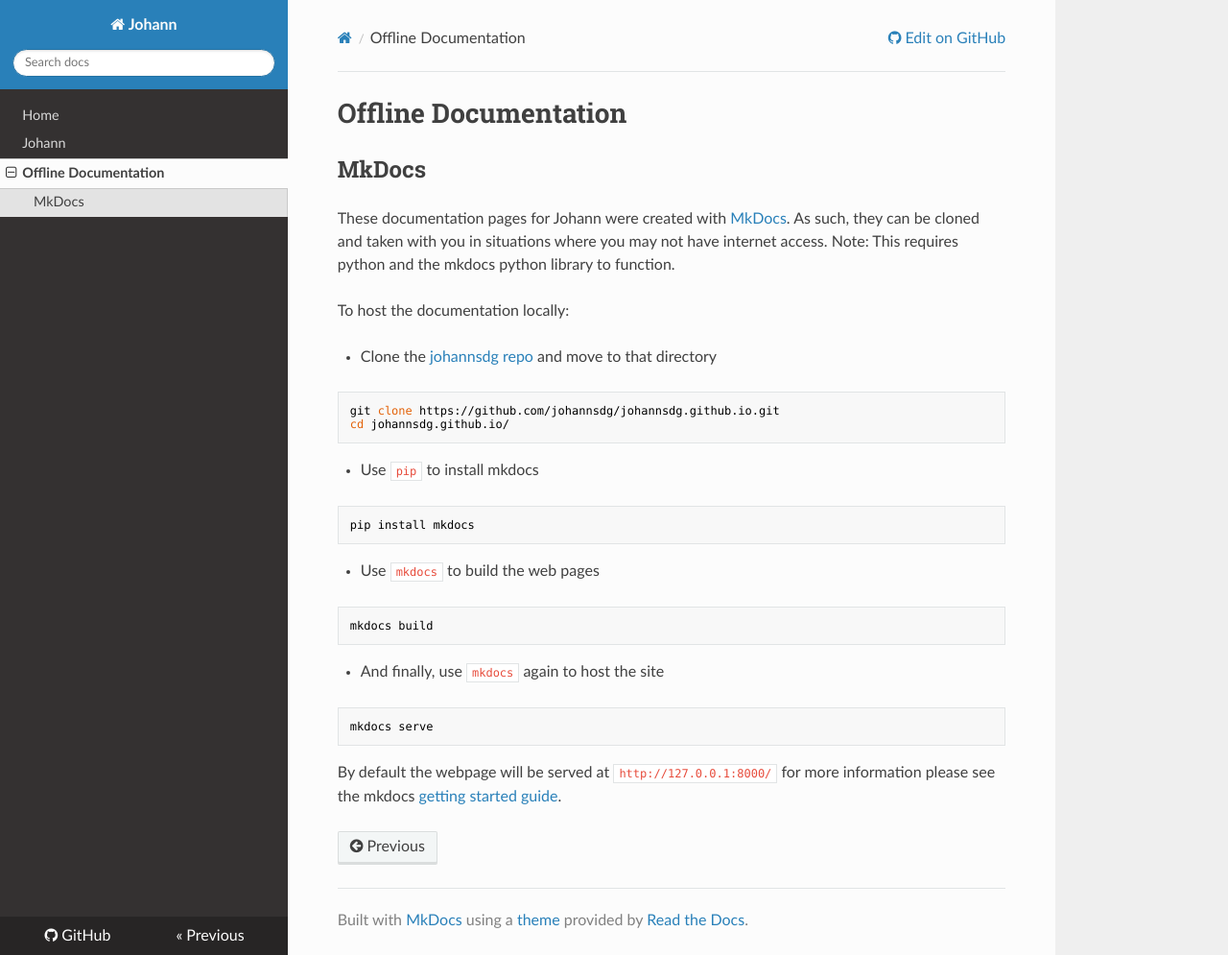
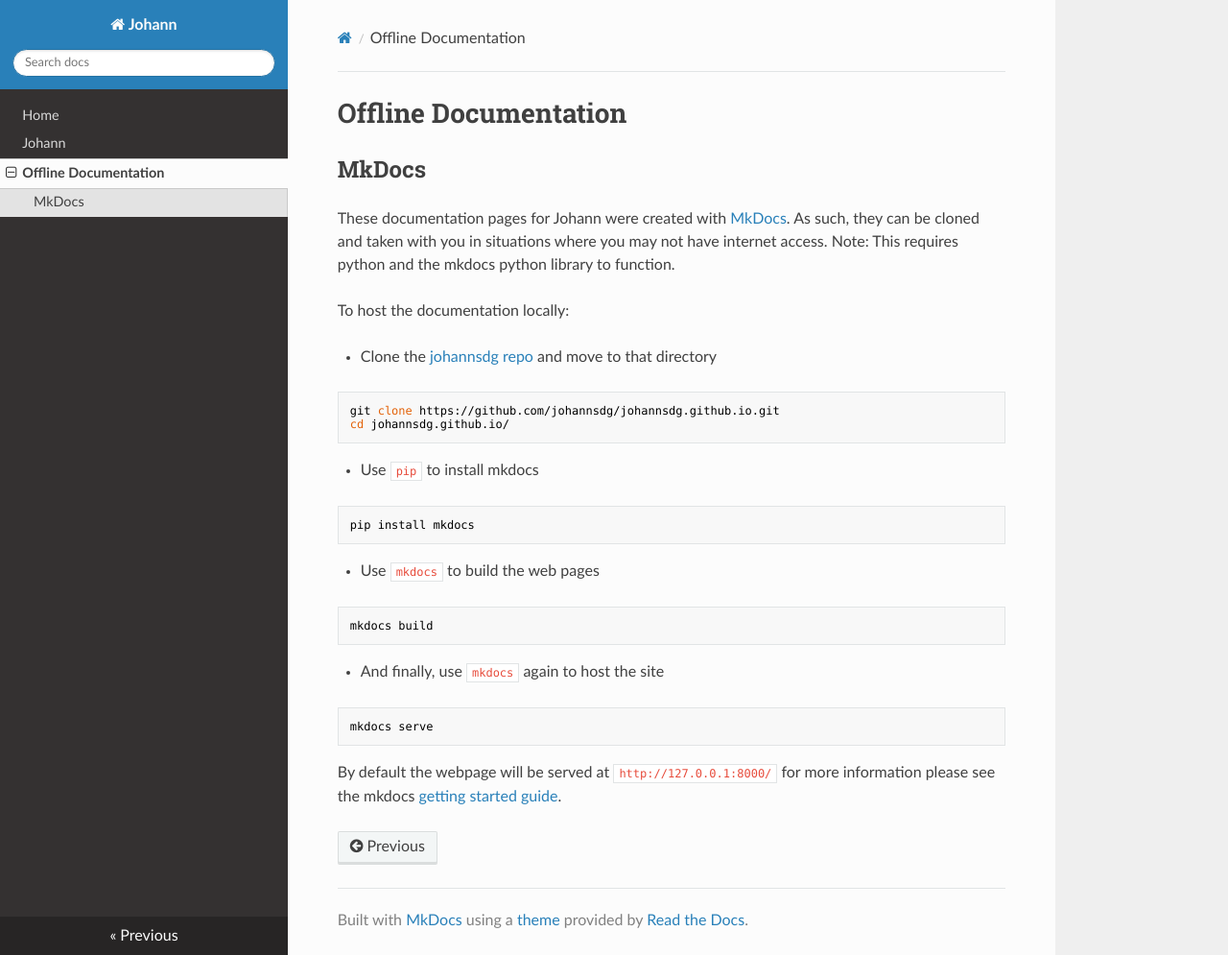
Before and after one commit to johannsdg/johannsdg.github.io, an MkDocs documentation site: the page built from docs/offline_docs.md, in a window 1280 px wide and 995 px high. Shown: the whole window at 96% size. Built offline with MkDocs 1.6.1, drawn with Linux system fonts in a browser that asks for light colours; nearby versions of some CDN libraries; some of the changed lines change nothing that is shown.

Commit message:
Update mkdocs.yml
Removed conflicting link

```diff
--- a/mkdocs.yml
+++ b/mkdocs.yml
@@ -1,5 +1,4 @@
 site_name: Johann
-repo_url: https://github.com/johannsdg/johannsdg.github.io
 nav:
     - Home: index.md
     - Johann: johann.md
```
